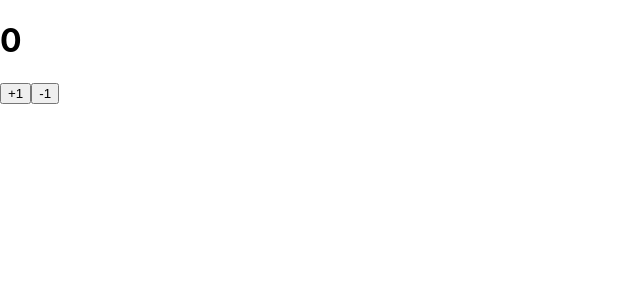
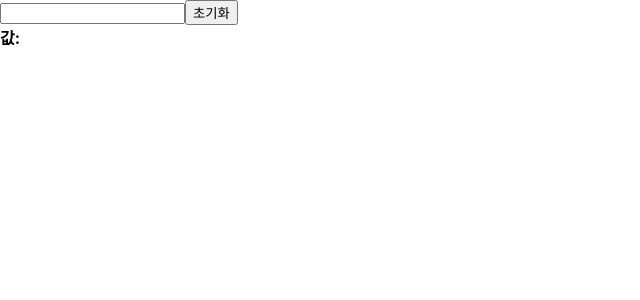
Before and after one commit to vapvin/React, a React (Create React App) app: page / in a window 1280 px wide. Shown: the top 300 px of the page, without its empty margins (0-640 px from the left). Built offline with nearby package versions, Linux system fonts and the light colour scheme.

Commit message:
input management of useState

```diff
--- a/src/App.js
+++ b/src/App.js
@@ -1,8 +1,8 @@
 import React from "react";
-import Count from "./Count";
+import Input from "./Input";
 
 function App() {
-  return <Count />;
+  return <Input />;
 }
 
 export default App;
--- /dev/null
+++ b/src/Input.js
@@ -0,0 +1,25 @@
+import React, { useState } from "react";
+
+function Input() {
+  const [text, setText] = useState("");
+
+  const onChange = e => {
+    setText(e.target.value);
+  };
+
+  const onReset = () => {
+    setText("");
+  };
+
+  return (
+    <div>
+      <input onChange={onChange} value={text} type="text" />
+      <button onClick={onReset}>초기화</button>
+      <div>
+        <b>값:{text}</b>
+      </div>
+    </div>
+  );
+}
+
+export default Input;
```
